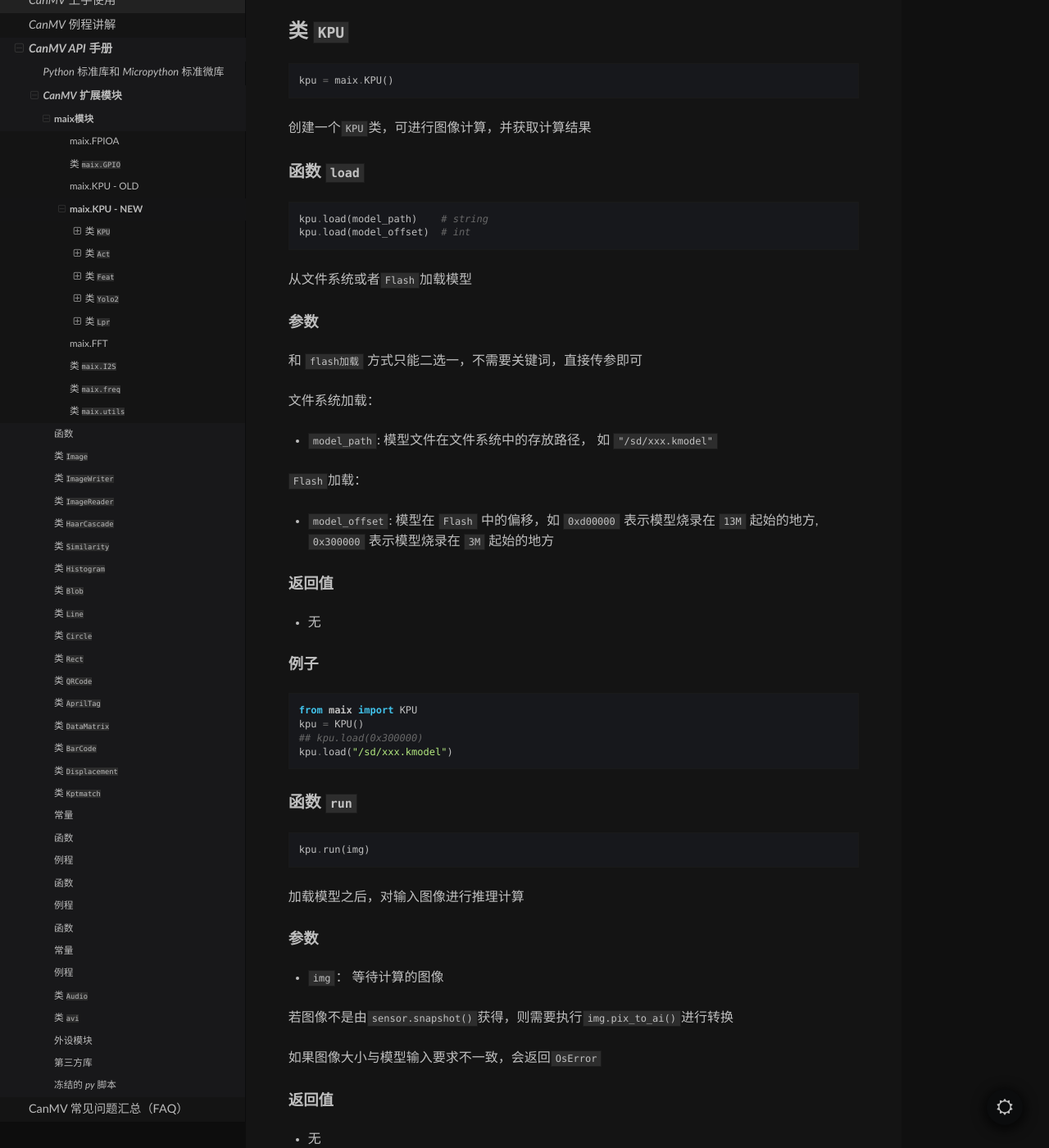
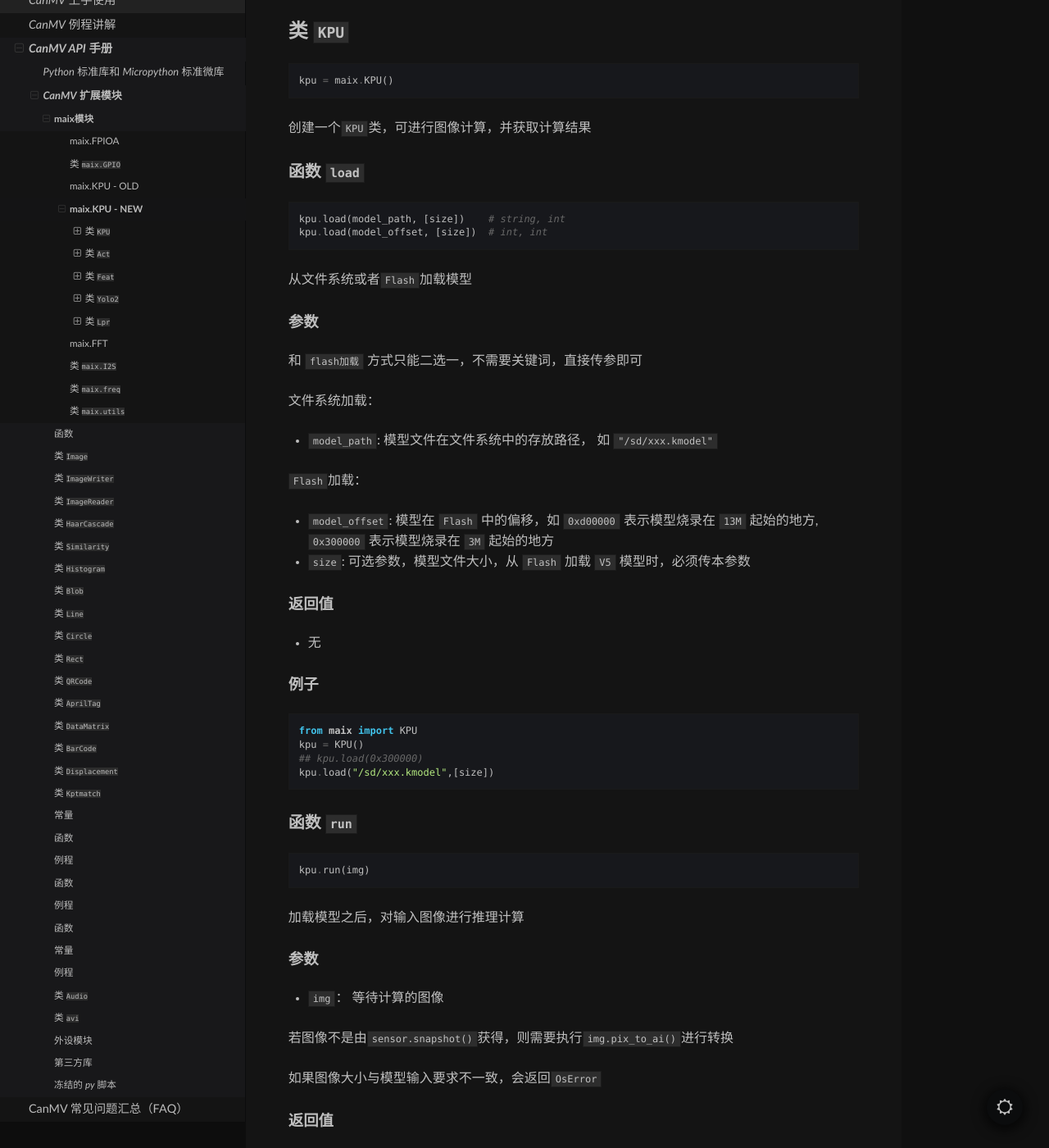
Before and after one commit to kendryte/canmv_docs, a Sphinx documentation site: the page built from source/canmv/library/canmv/maix/maix.KPU_NEW.md, in a window 1280 px wide and 1400 px high, scrolled down 483 px. Shown: the whole window at 82% size. Built offline with Sphinx 7.4.7 and the Read the Docs theme 2.0.0, drawn with Linux system fonts in a browser that asks for light colours.

Commit message:
Update maix.KPU_NEW

````diff
--- a/source/canmv/library/canmv/maix/maix.KPU_NEW.md
+++ b/source/canmv/library/canmv/maix/maix.KPU_NEW.md
@@ -26,8 +26,8 @@
 ### 函数 `load`
 
 ```python
-kpu.load(model_path)    # string
-kpu.load(model_offset)  # int
+kpu.load(model_path, [size])    # string, int
+kpu.load(model_offset, [size])  # int, int
 ```
 
 从文件系统或者`Flash`加载模型
@@ -44,6 +44,8 @@
 
 * `model_offset`: 模型在 `Flash` 中的偏移，如 `0xd00000` 表示模型烧录在 `13M` 起始的地方, `0x300000` 表示模型烧录在 `3M` 起始的地方
 
+* `size`: 可选参数，模型文件大小，从 `Flash` 加载 `V5` 模型时，必须传本参数
+
 #### 返回值
 
 * 无
@@ -54,7 +56,7 @@
 from maix import KPU
 kpu = KPU()
 ## kpu.load(0x300000)
-kpu.load("/sd/xxx.kmodel")
+kpu.load("/sd/xxx.kmodel",[size])
 ```
 
 ### 函数 `run`
````
